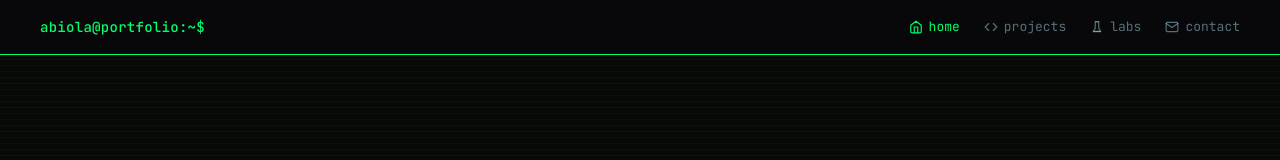
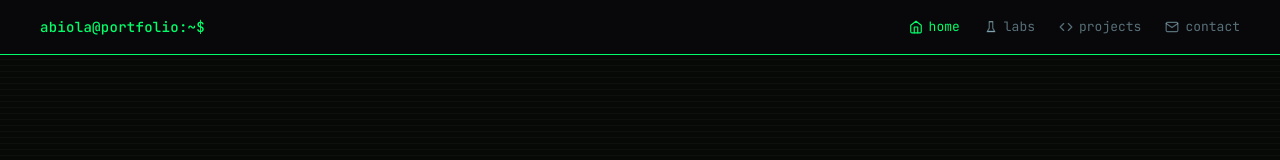
Before and after one commit to ibheelz/My-Lab-Site, a Next.js app: page / in a window 1280 px wide. Shown: the top 160 px of the page. Built offline with nearby package versions, Linux system fonts and the light colour scheme.

Commit message:
Move labs before projects in navbar
Co-Authored-By: Claude Sonnet 4.6 <noreply@anthropic.com>

```diff
--- a/src/components/Header.tsx
+++ b/src/components/Header.tsx
@@ -39,8 +39,8 @@ const ContactIcon = () => (
 
 const navLinks = [
   { label: "home",     href: "/",        Icon: HomeIcon     },
+  { label: "labs",     href: "/labs",     Icon: LabIcon      },
   { label: "projects", href: "/projects", Icon: ProjectsIcon },
-  { label: "labs",     href: "/labs",     Icon: LabIcon      },
   { label: "contact",  href: "/contact",  Icon: ContactIcon  },
 ];
 
```
